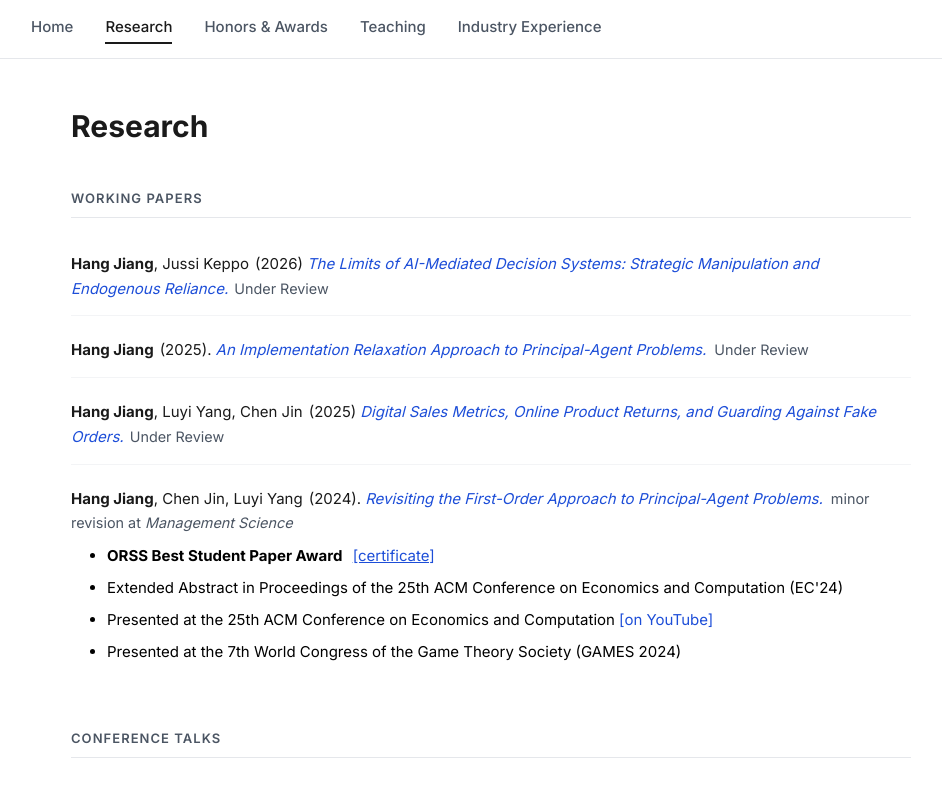
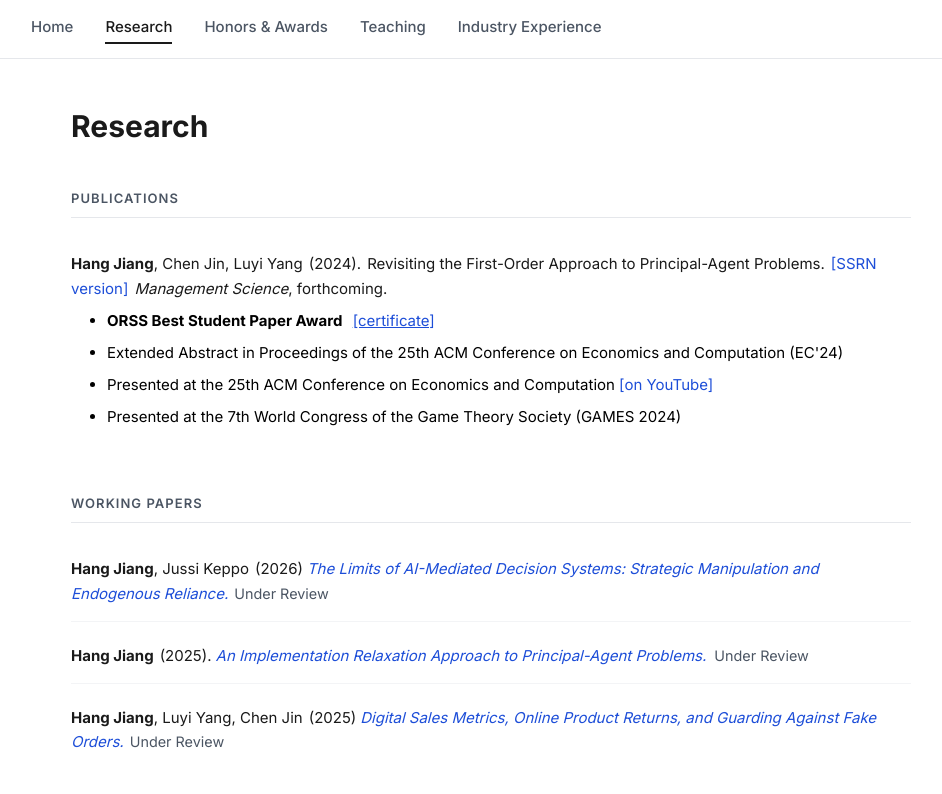
Before and after one commit to JHaaa/jianghang.github.io, a Next.js app: page /research in a window 1280 px wide. Shown: the top 794 px of the page, without its empty margins (149-1091 px from the left). Built offline with nearby package versions, Linux system fonts and the light colour scheme.

Commit message:
Update page.tsx

```diff
--- a/src/app/research/page.tsx
+++ b/src/app/research/page.tsx
@@ -6,66 +6,36 @@ const ResearchPage = () => {
     <div className={styles.container}>
       <h1>Research</h1>
 
-      <h3 className={styles.header}>Working Papers</h3>
+      <h3 className={styles.header}>Publications</h3>
       <ul className={styles.customList}>
-
-<li>
-  <strong>Hang Jiang</strong>, Jussi Keppo
-  <span style={{ marginLeft: '6px' }}>(2026)</span>
-  <a
-    href="https://papers.ssrn.com/sol3/papers.cfm?abstract_id=7362120"
-    className={styles.paperLink}
-    target="_blank"
-    rel="noopener noreferrer"
-  >
-    The Limits of AI-Mediated Decision Systems: Strategic Manipulation and Endogenous Reliance.
-  </a>
-  <span className={styles.underReview} style={{ marginLeft: '6px' }}>Under Review</span>
-</li>
-
-        <li>
-          <strong>Hang Jiang</strong>
-          <span style={{ marginLeft: '6px' }}>(2025).</span>
-          <a
-            href="https://arxiv.org/abs/2509.14766"
-            className={styles.paperLink}
-            target="_blank"
-            rel="noopener noreferrer"
-          >
-            An Implementation Relaxation Approach to Principal-Agent Problems.
-          </a>
-          <span className={styles.underReview}>Under Review</span>
-        </li>
-
-<li>
-  <strong>Hang Jiang</strong>, Luyi Yang, Chen Jin
-  <span style={{ marginLeft: '6px' }}>(2025)</span>
-  <a
-    href="https://papers.ssrn.com/sol3/papers.cfm?abstract_id=5923462"
-    className={styles.paperLink}
-    target="_blank"
-    rel="noopener noreferrer"
-  >
-    Digital Sales Metrics, Online Product Returns, and Guarding Against Fake Orders.
-  </a>
-  <span className={styles.underReview} style={{ marginLeft: '6px' }}>Under Review</span>
-</li>
-
         <li>
           <strong>Hang Jiang</strong>, Chen Jin, Luyi Yang
           <span style={{ marginLeft: '6px' }}>(2024).</span>
+          <span style={{ marginLeft: '6px' }}>
+            Revisiting the First-Order Approach to Principal-Agent Problems.
+          </span>
           <a
             href="https://papers.ssrn.com/sol3/papers.cfm?abstract_id=4715135"
-            className={styles.paperLink}
             target="_blank"
             rel="noopener noreferrer"
+            className={styles.link}
+            style={{ marginLeft: '6px' }}
           >
-            Revisiting the First-Order Approach to Principal-Agent Problems.
+            [SSRN version]
           </a>
-          <span className={styles.underReview}>
-            minor revision at <em>Management Science</em>
+          <span style={{ marginLeft: '6px' }}>
+            <em>Management Science</em>, forthcoming.
           </span>
-          <ul style={{ marginTop: '0.5rem', marginLeft: '1rem', lineHeight: '1.6', color: '#000', listStyleType: 'disc' }}>
+
+          <ul
+            style={{
+              marginTop: '0.5rem',
+              marginLeft: '1rem',
+              lineHeight: '1.6',
+              color: '#000',
+              listStyleType: 'disc',
+            }}
+          >
             <li>
               <strong>ORSS Best Student Paper Award</strong>{' '}
               <a
@@ -96,7 +66,55 @@ const ResearchPage = () => {
             </li>
           </ul>
         </li>
+      </ul>
 
+      <h3 className={styles.header}>Working Papers</h3>
+      <ul className={styles.customList}>
+        <li>
+          <strong>Hang Jiang</strong>, Jussi Keppo
+          <span style={{ marginLeft: '6px' }}>(2026)</span>
+          <a
+            href="https://papers.ssrn.com/sol3/papers.cfm?abstract_id=7362120"
+            className={styles.paperLink}
+            target="_blank"
+            rel="noopener noreferrer"
+          >
+            The Limits of AI-Mediated Decision Systems: Strategic Manipulation and Endogenous Reliance.
+          </a>
+          <span className={styles.underReview} style={{ marginLeft: '6px' }}>
+            Under Review
+          </span>
+        </li>
+
+        <li>
+          <strong>Hang Jiang</strong>
+          <span style={{ marginLeft: '6px' }}>(2025).</span>
+          <a
+            href="https://arxiv.org/abs/2509.14766"
+            className={styles.paperLink}
+            target="_blank"
+            rel="noopener noreferrer"
+          >
+            An Implementation Relaxation Approach to Principal-Agent Problems.
+          </a>
+          <span className={styles.underReview}>Under Review</span>
+        </li>
+
+        <li>
+          <strong>Hang Jiang</strong>, Luyi Yang, Chen Jin
+          <span style={{ marginLeft: '6px' }}>(2025)</span>
+          <a
+            href="https://papers.ssrn.com/sol3/papers.cfm?abstract_id=5923462"
+            className={styles.paperLink}
+            target="_blank"
+            rel="noopener noreferrer"
+          >
+            Digital Sales Metrics, Online Product Returns, and Guarding Against Fake Orders.
+          </a>
+          <span className={styles.underReview} style={{ marginLeft: '6px' }}>
+            Under Review
+          </span>
+        </li>
       </ul>
 
       <h3 className={styles.header}>Conference Talks</h3>
```
